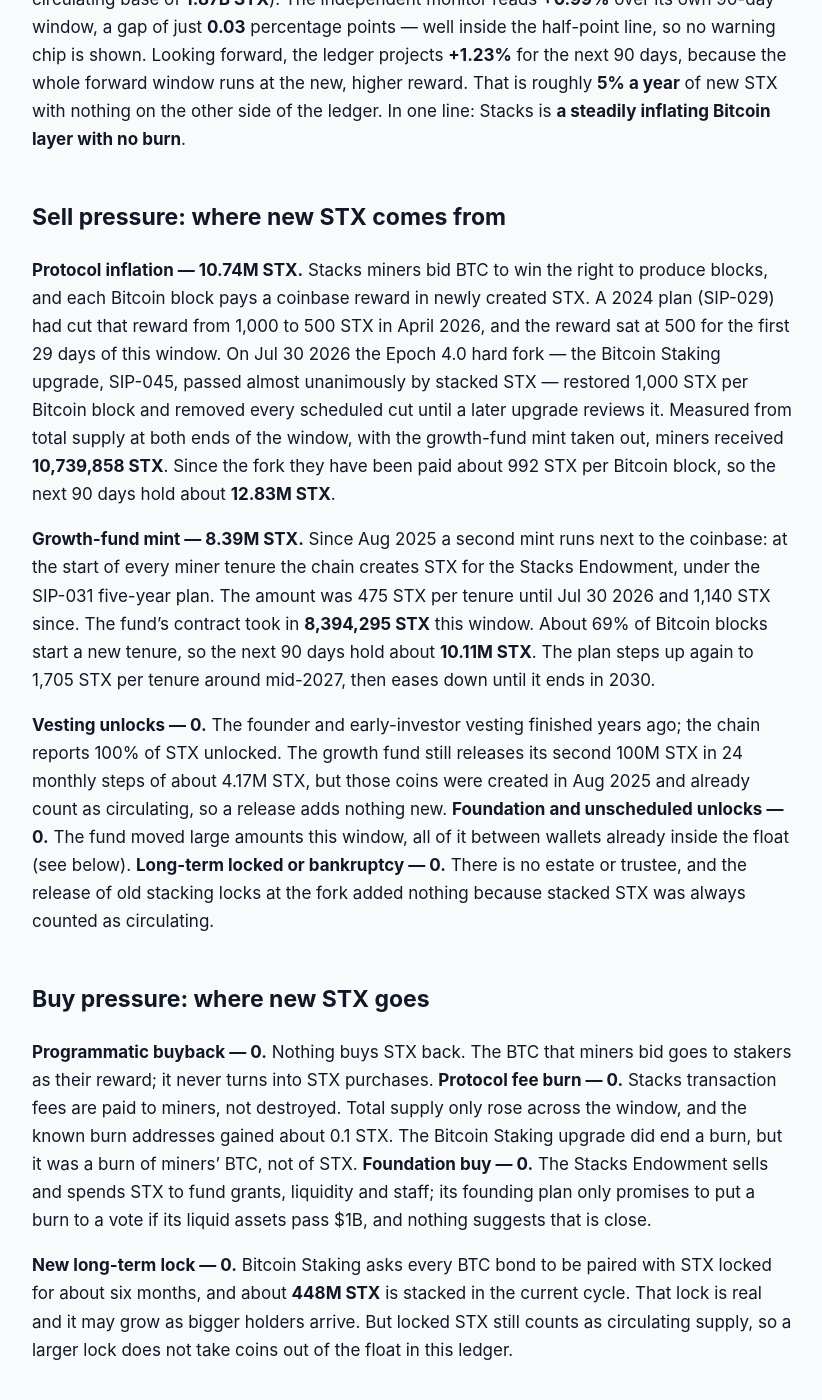
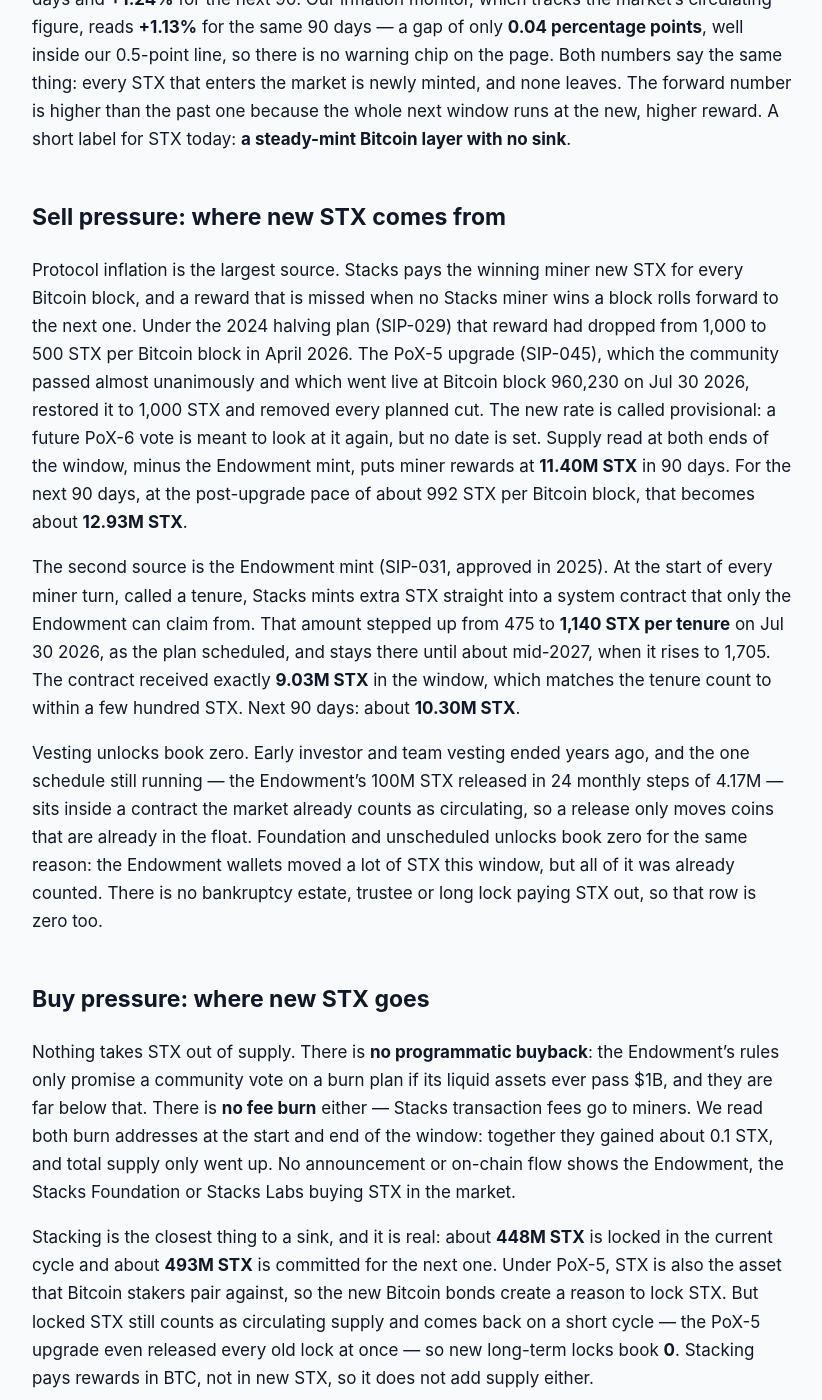
Before and after one commit to jeevansongmy-spec/mrnasdog-articles, a Jekyll site: the page built from crypto/stx-pressure-framework.md, in a window 1280 px wide and 1400 px high, scrolled down 557 px. Shown: the whole window, without its empty margins (228-1050 px from the left). Built offline with Jekyll 4.4.1, drawn with Linux system fonts in a browser that asks for light colours; some of the changed text lies outside the part shown.

Commit message:
publish: crypto/stx-pressure-framework

```diff
--- a/crypto/stx-pressure-framework.md
+++ b/crypto/stx-pressure-framework.md
@@ -1,55 +1,63 @@
 ---
-title:         "STX Inflation Analysis · September 2026 · Supply growing · projected to keep growing"
-description:   "Supply growing, projected to keep growing: STX reads +1.02% over 90 days and +1.23% next, from miner rewards and Stacks Endowment mints, no buyback or burn."
+title:         "STX Inflation Analysis · October 2026 · Supply growing · projected to keep growing"
+description:   "Supply growing, projected to keep growing: STX reads +1.09% over 90 days and +1.24% next, from miner rewards and Stacks Endowment mints, no buyback or burn."
 canonical_url: "https://mrnasdog.com/research/stx/inflation"
-tags:                    ["crypto", "stx", "stacks", "bitcoin"]
+tags:          ["crypto", "stx", "stacks", "bitcoin"]
 published:     true
 ---
 
-Originally published at [STX Inflation Analysis · September 2026 · Supply growing · projected to keep growing](https://mrnasdog.com/research/stx/inflation).
+# STX Inflation Analysis · October 2026 · Supply growing · projected to keep growing
 
-# STX Inflation Analysis · September 2026 · Supply growing · projected to keep growing
+*Originally published at [mrnasdog.com/research/stx/inflation](https://mrnasdog.com/research/stx/inflation). MrNasdog Pressure Framework · Inflation Analysis.*
 
-STX supply is growing and the pace just went up. In the 90 days to Sep 29 2026 the Stacks chain created **19.13M new STX** — **10.74M** to miners and **8.39M** to the Stacks Endowment growth fund — and nothing was burned or bought back, so supply rose **+1.02%**. The Jul 30 2026 hard fork doubled the miner reward to 1,000 STX per Bitcoin block with no planned cuts, so the next 90 days point to about **22.93M STX**, or **+1.23%**. Our monitor reads **+0.99%** — the same story.
+STX supply is growing, and the pace picked up this summer. In the 90 days to Oct 7 2026, Stacks created **20.43M STX** of brand-new coins: **11.40M STX** paid to miners and **9.03M STX** minted into the Stacks Endowment, the network's growth fund. Nothing was burned and nothing was bought back, so net supply rose **+1.09%**. With the miner reward back at 1,000 STX per Bitcoin block since Jul 30 2026, the next 90 days point to about **+1.24%**. Stacks has no hard supply cap today.
 
 ## The verdict, in one paragraph
 
-Over the last 90 days STX supply grew **+1.02%** net (19.13M STX created, 0 removed, on a circulating base of **1.87B STX**). The independent monitor reads **+0.99%** over its own 90-day window, a gap of just **0.03** percentage points — well inside the half-point line, so no warning chip is shown. Looking forward, the ledger projects **+1.23%** for the next 90 days, because the whole forward window runs at the new, higher reward. That is roughly **5% a year** of new STX with nothing on the other side of the ledger. In one line: Stacks is **a steadily inflating Bitcoin layer with no burn**.
+The MrNasdog Pressure Framework reads Stacks at **+1.09%** net new supply over the last 90 days and **+1.24%** for the next 90. Our inflation monitor, which tracks the market's circulating figure, reads **+1.13%** for the same 90 days — a gap of only **0.04 percentage points**, well inside our 0.5-point line, so there is no warning chip on the page. Both numbers say the same thing: every STX that enters the market is newly minted, and none leaves. The forward number is higher than the past one because the whole next window runs at the new, higher reward. A short label for STX today: **a steady-mint Bitcoin layer with no sink**.
 
 ## Sell pressure: where new STX comes from
 
-**Protocol inflation — 10.74M STX.** Stacks miners bid BTC to win the right to produce blocks, and each Bitcoin block pays a coinbase reward in newly created STX. A 2024 plan (SIP-029) had cut that reward from 1,000 to 500 STX in April 2026, and the reward sat at 500 for the first 29 days of this window. On Jul 30 2026 the Epoch 4.0 hard fork — the Bitcoin Staking upgrade, SIP-045, passed almost unanimously by stacked STX — restored 1,000 STX per Bitcoin block and removed every scheduled cut until a later upgrade reviews it. Measured from total supply at both ends of the window, with the growth-fund mint taken out, miners received **10,739,858 STX**. Since the fork they have been paid about 992 STX per Bitcoin block, so the next 90 days hold about **12.83M STX**.
+Protocol inflation is the largest source. Stacks pays the winning miner new STX for every Bitcoin block, and a reward that is missed when no Stacks miner wins a block rolls forward to the next one. Under the 2024 halving plan (SIP-029) that reward had dropped from 1,000 to 500 STX per Bitcoin block in April 2026. The PoX-5 upgrade (SIP-045), which the community passed almost unanimously and which went live at Bitcoin block 960,230 on Jul 30 2026, restored it to 1,000 STX and removed every planned cut. The new rate is called provisional: a future PoX-6 vote is meant to look at it again, but no date is set. Supply read at both ends of the window, minus the Endowment mint, puts miner rewards at **11.40M STX** in 90 days. For the next 90 days, at the post-upgrade pace of about 992 STX per Bitcoin block, that becomes about **12.93M STX**.
 
-**Growth-fund mint — 8.39M STX.** Since Aug 2025 a second mint runs next to the coinbase: at the start of every miner tenure the chain creates STX for the Stacks Endowment, under the SIP-031 five-year plan. The amount was 475 STX per tenure until Jul 30 2026 and 1,140 STX since. The fund's contract took in **8,394,295 STX** this window. About 69% of Bitcoin blocks start a new tenure, so the next 90 days hold about **10.11M STX**. The plan steps up again to 1,705 STX per tenure around mid-2027, then eases down until it ends in 2030.
+The second source is the Endowment mint (SIP-031, approved in 2025). At the start of every miner turn, called a tenure, Stacks mints extra STX straight into a system contract that only the Endowment can claim from. That amount stepped up from 475 to **1,140 STX per tenure** on Jul 30 2026, as the plan scheduled, and stays there until about mid-2027, when it rises to 1,705. The contract received exactly **9.03M STX** in the window, which matches the tenure count to within a few hundred STX. Next 90 days: about **10.30M STX**.
 
-**Vesting unlocks — 0.** The founder and early-investor vesting finished years ago; the chain reports 100% of STX unlocked. The growth fund still releases its second 100M STX in 24 monthly steps of about 4.17M STX, but those coins were created in Aug 2025 and already count as circulating, so a release adds nothing new. **Foundation and unscheduled unlocks — 0.** The fund moved large amounts this window, all of it between wallets already inside the float (see below). **Long-term locked or bankruptcy — 0.** There is no estate or trustee, and the release of old stacking locks at the fork added nothing because stacked STX was always counted as circulating.
+Vesting unlocks book zero. Early investor and team vesting ended years ago, and the one schedule still running — the Endowment's 100M STX released in 24 monthly steps of 4.17M — sits inside a contract the market already counts as circulating, so a release only moves coins that are already in the float. Foundation and unscheduled unlocks book zero for the same reason: the Endowment wallets moved a lot of STX this window, but all of it was already counted. There is no bankruptcy estate, trustee or long lock paying STX out, so that row is zero too.
 
 ## Buy pressure: where new STX goes
 
-**Programmatic buyback — 0.** Nothing buys STX back. The BTC that miners bid goes to stakers as their reward; it never turns into STX purchases. **Protocol fee burn — 0.** Stacks transaction fees are paid to miners, not destroyed. Total supply only rose across the window, and the known burn addresses gained about 0.1 STX. The Bitcoin Staking upgrade did end a burn, but it was a burn of miners' BTC, not of STX. **Foundation buy — 0.** The Stacks Endowment sells and spends STX to fund grants, liquidity and staff; its founding plan only promises to put a burn to a vote if its liquid assets pass $1B, and nothing suggests that is close.
+Nothing takes STX out of supply. There is **no programmatic buyback**: the Endowment's rules only promise a community vote on a burn plan if its liquid assets ever pass $1B, and they are far below that. There is **no fee burn** either — Stacks transaction fees go to miners. We read both burn addresses at the start and end of the window: together they gained about 0.1 STX, and total supply only went up. No announcement or on-chain flow shows the Endowment, the Stacks Foundation or Stacks Labs buying STX in the market.
 
-**New long-term lock — 0.** Bitcoin Staking asks every BTC bond to be paired with STX locked for about six months, and about **448M STX** is stacked in the current cycle. That lock is real and it may grow as bigger holders arrive. But locked STX still counts as circulating supply, so a larger lock does not take coins out of the float in this ledger.
+Stacking is the closest thing to a sink, and it is real: about **448M STX** is locked in the current cycle and about **493M STX** is committed for the next one. Under PoX-5, STX is also the asset that Bitcoin stakers pair against, so the new Bitcoin bonds create a reason to lock STX. But locked STX still counts as circulating supply and comes back on a short cycle — the PoX-5 upgrade even released every old lock at once — so new long-term locks book **0**. Stacking pays rewards in BTC, not in new STX, so it does not add supply either.
 
 ## Foundation and overhang
 
-The one tracked team-held overhang is the **Stacks Endowment**, the growth fund created by SIP-031. Its mint contract holds about **62.48M STX** — mostly the unreleased part of the second 100M plus mints not yet claimed. Its claim wallet holds about **6.86M STX**, its operating wallet about **41.78M STX**, and a wallet it funded in July holds about **61.02M STX** — roughly **172M STX** in all, a little over 9% of supply. This window the fund claimed **58.5M STX** from the contract and sent about **42M STX** onward. Because circulating supply already equals total supply, every one of these wallets sits inside the float, so the moves add nothing to the ledger. We read each balance from the chain at every rebuild; if any of them ever sat outside the float and its balance fell between refreshes, the outflow would enter Sell #3 at the next refresh.
+The Stacks Endowment is the one team-linked holder we track, and we read its wallets on-chain at every rebuild. The Endowment mint contract holds about **63.56M STX**, of which about 41.67M is still releasing in monthly steps and the rest is minted STX the Endowment has not yet claimed; it made no claim during the window. A multisig the Endowment filled on Aug 11 2026 holds **61.02M STX**. Its operating multisig holds **33.57M STX** after sending out about 43M STX in the window, and its claim wallet holds **6.86M STX**. Together that is about **165M STX**, close to 9% of supply.
 
-## How STX compares to other Bitcoin layers and emission-funded chains
+Every one of those coins is already counted as circulating, so none of them adds to our sell rows when it moves, and the large outflows this window were moves inside the float. They still matter: the Endowment is the biggest single seller that could show up, and SIP-031 says its early STX should reach buyers through private sales with lockups rather than open-market selling. If any of these balances falls between our refreshes, we trace where the coins went at the next refresh, and anything that leaves the counted float enters the Foundation row then.
 
-**STX vs BTC.** Stacks settles on Bitcoin and its miners pay in BTC, but the two coins run opposite supply rules. Bitcoin has a hard cap and halves its reward every four years. Stacks planned to copy that rhythm, then voted twice to keep the reward high — first delaying the cut in SIP-029, then reversing it in SIP-045. STX now has no cap and no scheduled cut, and creates about 5% a year against Bitcoin's well under 1%.
+## How STX compares to other Bitcoin-linked and uncapped chains
 
-**STX vs burn-offset chains.** Smart-contract chains that burn part of every fee can offset their issuance when the network is busy. Stacks has no such burn: fees go to miners, so heavier use raises what miners earn but never shrinks supply. Every new STX stays in the market until someone decides to lock it.
+STX is mined against Bitcoin, but its supply works very differently from Bitcoin's. Bitcoin has a hard 21M cap and halves its block reward every four years; after the 2024 halving it issues about 450 BTC a day. Stacks first copied that idea with SIP-029, but SIP-045 removed the halvings, so STX now has a flat 1,000 STX miner reward per Bitcoin block and no cap. A flat reward means the inflation rate drifts down slowly as supply grows, but the number of new STX per day does not shrink on a schedule.
 
-**STX vs treasury-mint chains.** Some networks fund a foundation from their own emission. Stacks does it openly and on a fixed ladder: the growth-fund mint is now about 44% of all new STX. That makes the fund's selling the main thing to watch — not because it adds to supply again, but because it decides how fast the new coins reach buyers.
+Against uncapped proof-of-stake chains, STX has one structural difference: it has no fee burn. Chains that burn a slice of every fee can offset part of their issuance when usage is high; on Stacks, busier blocks pay miners more but destroy nothing, so usage never pulls supply down. STX also carries a second, treasury mint on top of miner pay — a design shared by chains that fund an ecosystem fund from issuance — and here that treasury mint is almost as large as the miner reward.
+
+Where STX does look like a staking chain is in its locks: a large share of supply is stacked, and the new Bitcoin bonds give holders another reason to lock. But unlike chains that pay stakers in newly minted tokens, Stacks pays stackers in BTC from miners, so the lock itself is not an extra source of STX inflation.
 
 ## What to watch in the next 90 days
 
-**Growth-fund releases around Oct 29 2026 and Nov 29 2026:** two more monthly steps of about 4.17M STX leave the contract. They do not change the count, but they give the fund more STX to deploy. **Bitcoin Staking uptake:** the Genesis Bond opened on Sep 10 2026 with 250 BTC, and a large US custodian said on Sep 24 2026 that it is building support; more BTC bonds mean more STX locked. **Stack Sats rewards, Sep 10 2026 to Dec 10 2026:** a 3 BTC DeFi incentive paid in BTC, not in new STX. **Any new emission proposal:** the 1,000 STX reward is described as temporary and is due for review with the next staking upgrade; a new plan would move this ledger at once.
+**Bond 2 opens around Oct 10 2026.** The second Bitcoin staking bond, mostly through liquid staking, will show whether more STX gets locked next to the BTC.
+
+**Endowment monthly releases around Oct 29, Nov 28 and Dec 28 2026.** Each frees 4.17M STX inside the mint contract; they book zero because the coins are already counted, but a claim and onward transfer would show where Endowment STX is heading.
+
+**The first public STX holdings report.** Stacks Labs' returning CEO, Muneeb Ali, promised an investor meeting and a first public report on holdings within 30 days of Oct 7 2026; it could show how much of the 165M STX Endowment pile is sold, lent or locked.
+
+**Any PoX-6 emission vote.** The 1,000 STX reward is provisional. A PoX-6 proposal that cuts it would lower the forward number; none is filed yet, and the next Endowment step-up is not due until about mid-2027.
 
 ## Summary
 
-STX supply grew **+1.02%** in the 90 days to Sep 29 2026 and is on track for about **+1.23%** in the next 90 days, because the Jul 30 2026 hard fork restored a 1,000 STX miner reward per Bitcoin block while the Stacks Endowment mint rose to 1,140 STX per tenure. Nothing on the buy side offsets it: no fee burn, no buyback, and staked STX still counts as circulating. The main risk is steady dilution of about 5% a year plus a growth fund holding roughly 172M STX that it can sell. There is no hard cap; the only brake is a future vote to cut the reward again.
+STX supply is growing at about **+1.09%** per 90 days, projected **+1.24%** next, because Stacks mints new coins twice on every Bitcoin block — about 1,000 STX for miners and 1,140 STX per tenure for the Stacks Endowment — and has no burn or buyback to offset them. Stacking locks a large share of supply but keeps it in the float. The key risk is the Endowment's roughly 165M STX, already circulating, and how it reaches the market. There is no hard cap: the miner reward is flat until a future vote changes it, and the Endowment mint keeps running until about 2030.
 
 ---
 
-*MrNasdog Pressure Framework analysis of STX, Metric 1 — Inflation. Data + explanation only. Not financial advice. Checked Sep 29 2026.*
+*MrNasdog Pressure Framework analysis of STX, Metric 1 — Inflation. Data + explanation only. Not financial advice. Checked Oct 8 2026.*
```
